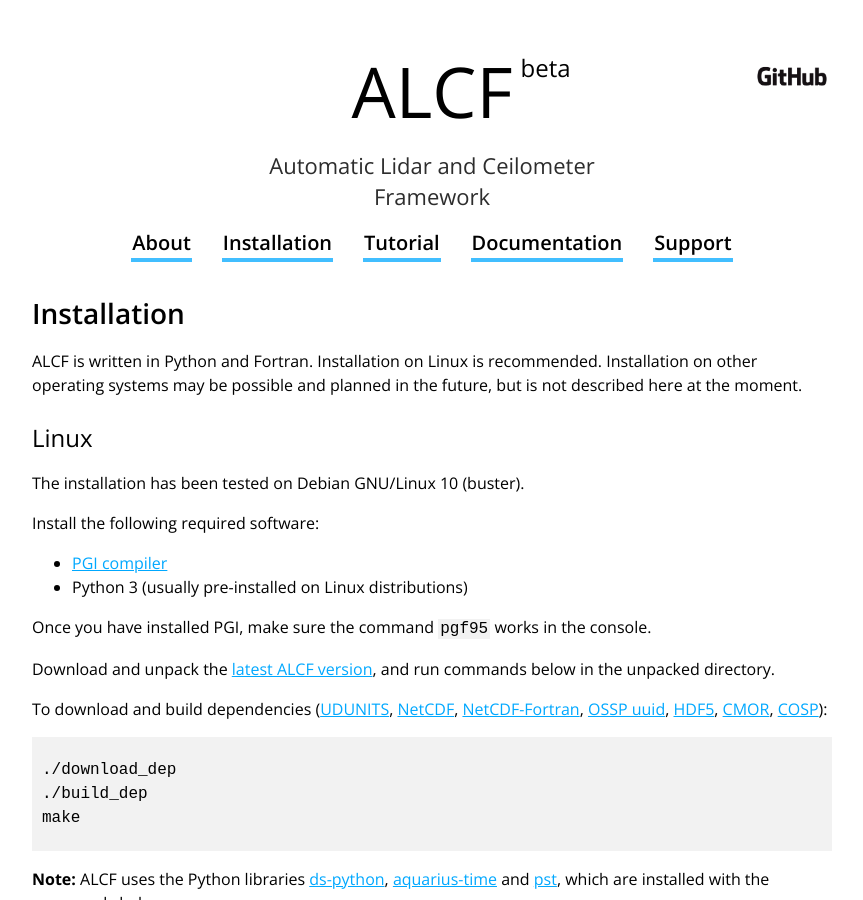
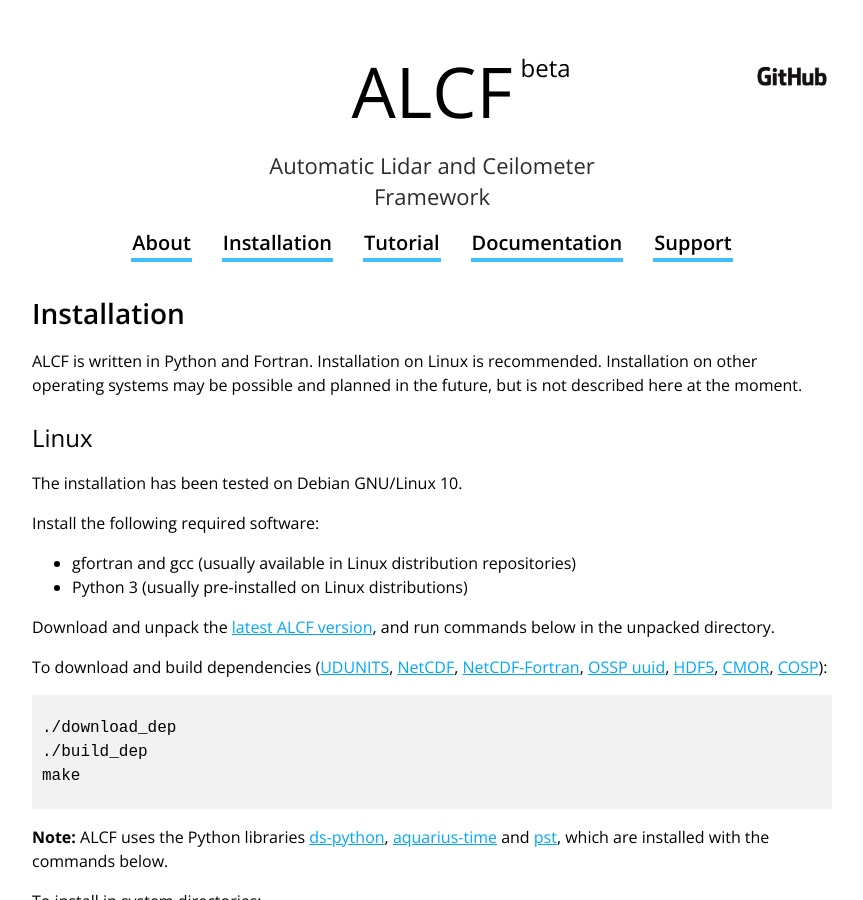
Before and after one commit to alcf-lidar/alcf-lidar.github.io, a Jekyll site: the page built from installation/index.md, in a window 1280 px wide and 900 px high. Shown: the whole window, without its empty margins (208-1071 px from the left). Built offline with Jekyll 4.4.1, drawn with Linux system fonts in a browser that asks for light colours.

Commit message:
Installation: PGI -> gfortran

```diff
--- a/installation/index.md
+++ b/installation/index.md
@@ -11,14 +11,12 @@ future, but is not described here at the moment.
 
 ### Linux
 
-The installation has been tested on Debian GNU/Linux 10 (buster).
+The installation has been tested on Debian GNU/Linux 10.
 
 Install the following required software:
 
-- [PGI compiler](https://www.pgroup.com/products/community.htm)
+- gfortran and gcc (usually available in Linux distribution repositories)
 - Python 3 (usually pre-installed on Linux distributions)
-
-Once you have installed PGI, make sure the command `pgf95` works in the console.
 
 Download and unpack the [latest ALCF version](https://github.com/peterkuma/alcf/archive/master.zip),
 and run commands below in the unpacked directory.
```
